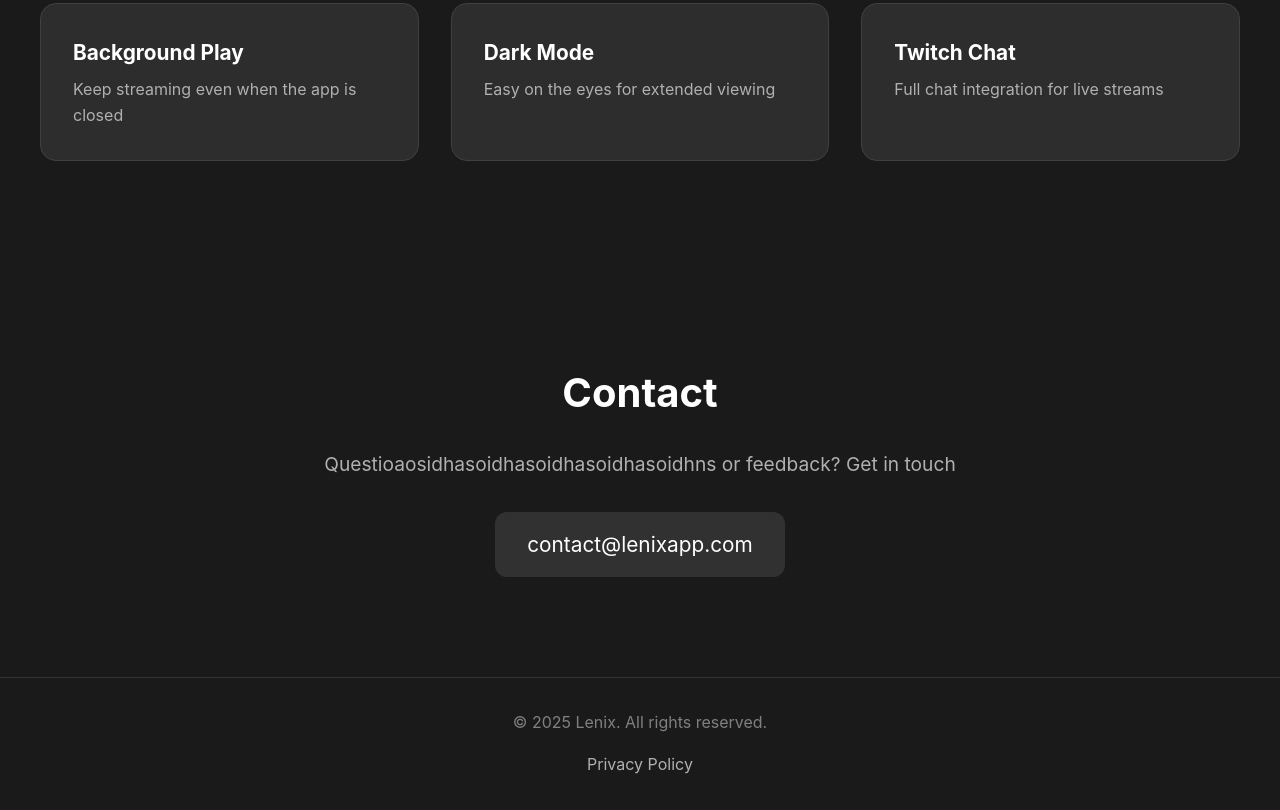
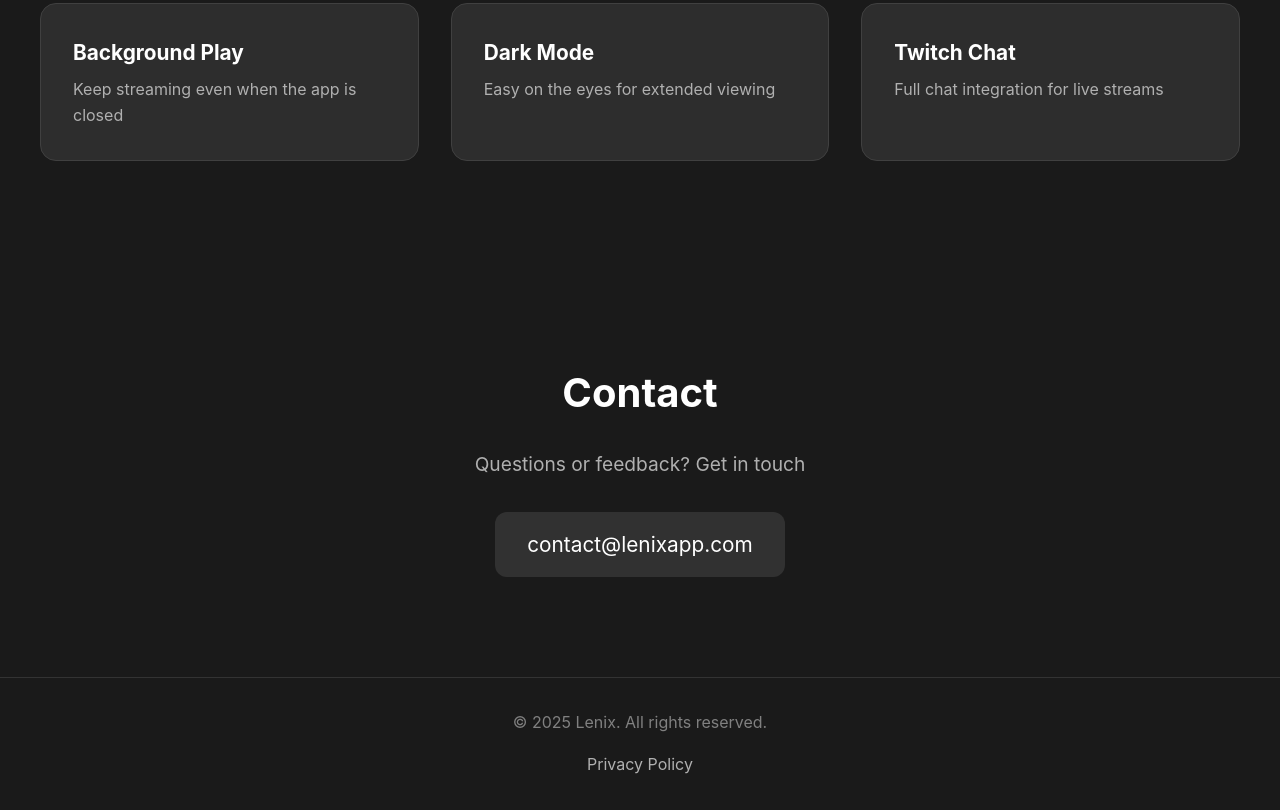
Before and after one commit to sckitso/len, a plain HTML site: page index.html in a window 1280 px wide. Shown: the part 1097-1907 px from the top of the page. Drawn offline with Linux system fonts and the light colour scheme.

Commit message:
Update index.html

```diff
--- a/index.html
+++ b/index.html
@@ -334,7 +334,6 @@
     </style>
 </head>
 <body>
-    <!-- Home View -->
     <div id="homeView" class="view active">
         <nav>
             <div class="container">
@@ -403,7 +402,7 @@
         <section id="contact" class="contact">
             <div class="container">
                 <h2>Contact</h2>
-                <p>Questioaosidhasoidhasoidhasoidhasoidhns or feedback? Get in touch</p>
+                <p>Questions or feedback? Get in touch</p>
                 <a href="mailto:contact@lenixapp.com">contact@lenixapp.com</a>
             </div>
         </section>
@@ -416,7 +415,6 @@
         </footer>
     </div>
 
-    <!-- Privacy View -->
     <div id="privacyView" class="view">
         <nav>
             <div class="container">
```
